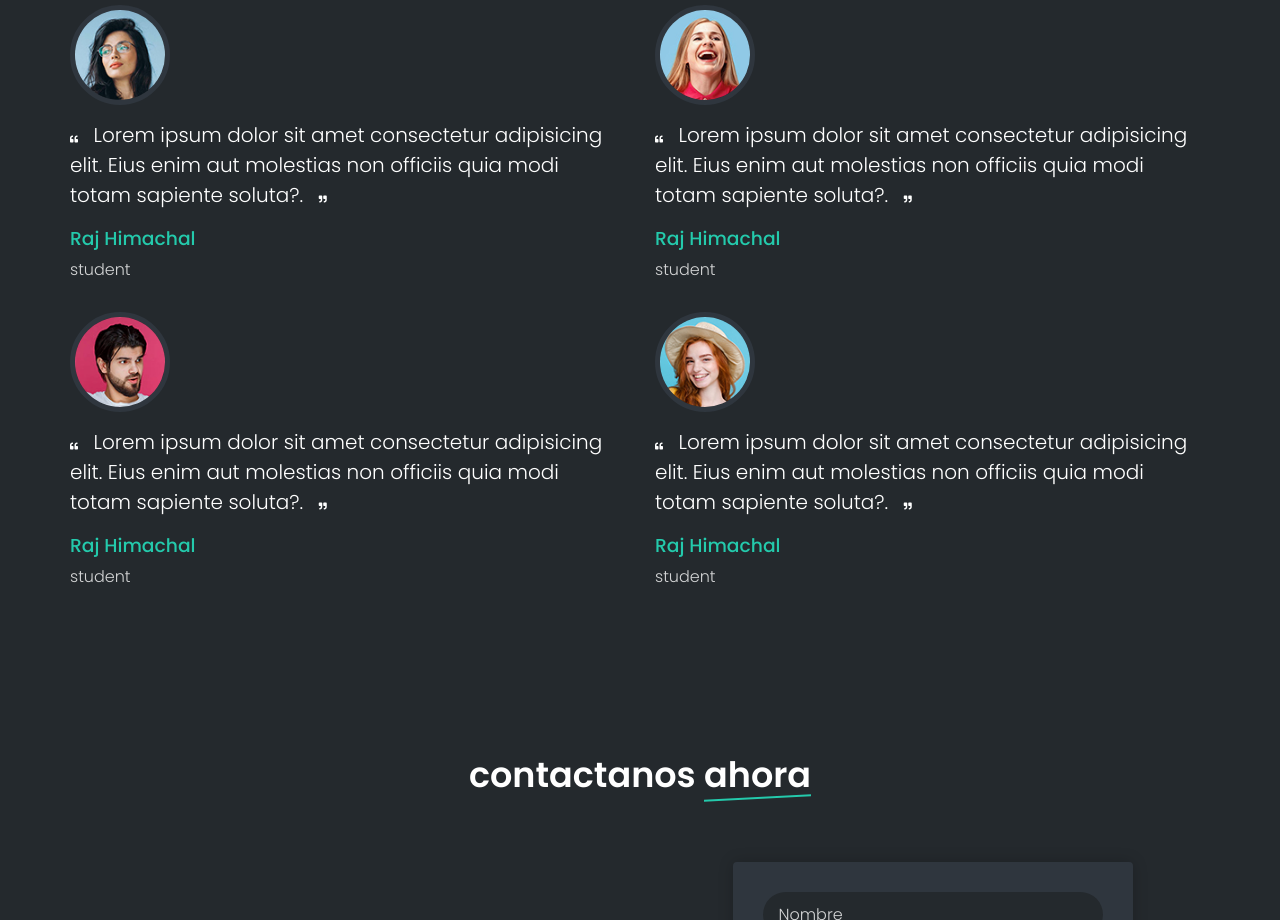
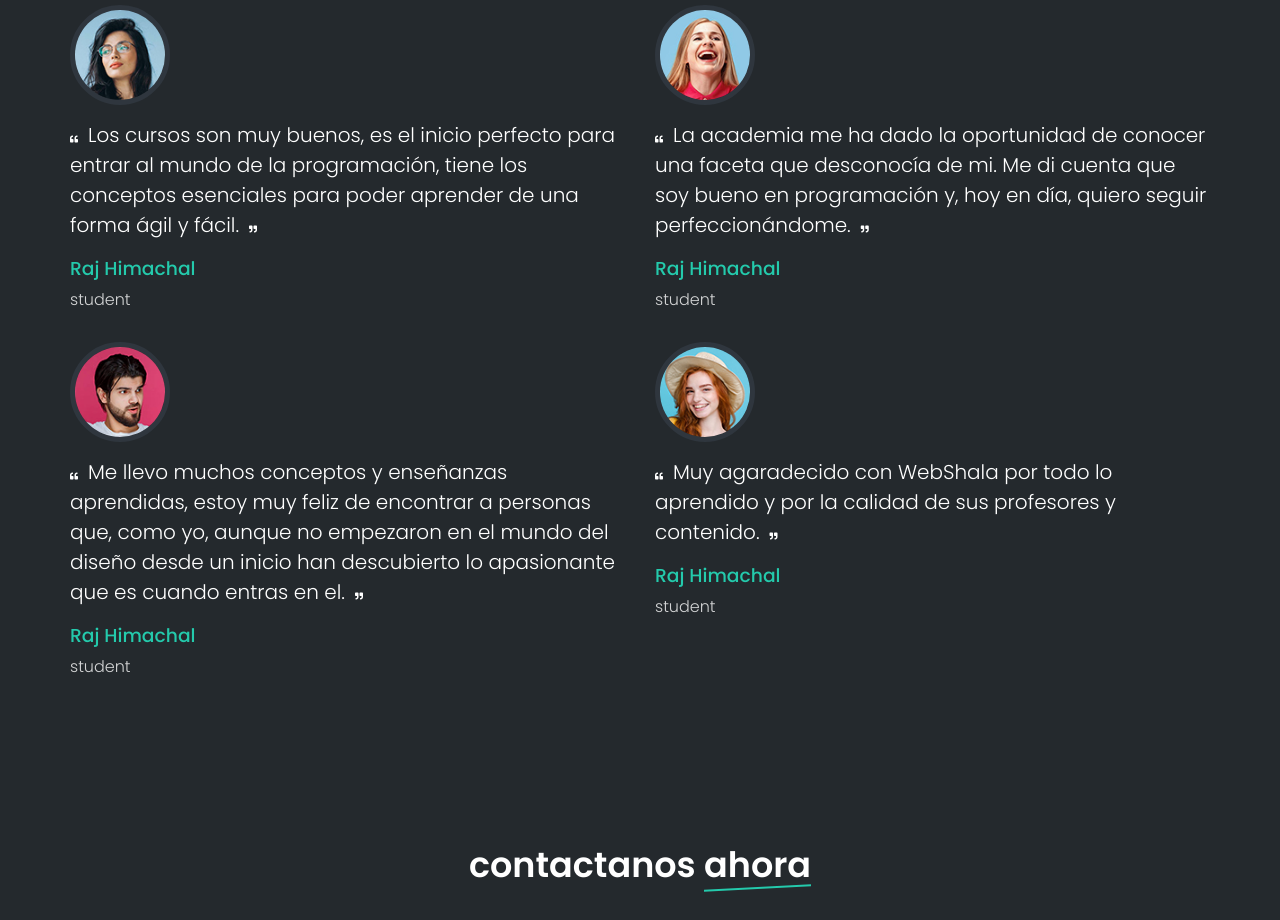
Before and after one commit to euphoricdesign/Webshala, a plain HTML site: page index.html in a window 1280 px wide. Shown: the part 2780-3700 px from the top of the page. Drawn offline with Linux system fonts and the light colour scheme.

Commit message:
changes what our students saying

```diff
--- a/index.html
+++ b/index.html
@@ -249,25 +249,25 @@
             <div class="row">
                 <div class="review-item">
                     <img src="img/reviews/1.jpg" alt="student img">
-                    <p><i class="fas fa-quote-left"></i> Lorem ipsum dolor sit amet consectetur adipisicing elit. Eius enim aut molestias non officiis quia modi totam sapiente soluta?. <i class="fas fa-quote-right"></i></p>
+                    <p><i class="fas fa-quote-left"></i>Los cursos son muy buenos, es el inicio perfecto para entrar al mundo de la programación, tiene los conceptos esenciales para poder aprender de una forma ágil y fácil.<i class="fas fa-quote-right"></i></p>
                     <h3>raj himachal</h3>
                     <span>student</span>
                 </div>
                 <div class="review-item">
                     <img src="img/reviews/2.jpg" alt="student img">
-                    <p><i class="fas fa-quote-left"></i> Lorem ipsum dolor sit amet consectetur adipisicing elit. Eius enim aut molestias non officiis quia modi totam sapiente soluta?. <i class="fas fa-quote-right"></i></p>
+                    <p><i class="fas fa-quote-left"></i>La academia me ha dado la oportunidad de conocer una faceta que desconocía de mi. Me di cuenta que soy bueno en programación y, hoy en día, quiero seguir perfeccionándome.<i class="fas fa-quote-right"></i></p>
                     <h3>raj himachal</h3>
                     <span>student</span>
                 </div>
                 <div class="review-item">
                     <img src="img/reviews/3.jpg" alt="student img">
-                    <p><i class="fas fa-quote-left"></i> Lorem ipsum dolor sit amet consectetur adipisicing elit. Eius enim aut molestias non officiis quia modi totam sapiente soluta?. <i class="fas fa-quote-right"></i></p>
+                    <p><i class="fas fa-quote-left"></i>Me llevo muchos conceptos y enseñanzas aprendidas, estoy muy feliz de encontrar a personas que, como yo, aunque no empezaron en el mundo del diseño desde un inicio han descubierto lo apasionante que es cuando entras en el.<i class="fas fa-quote-right"></i></p>
                     <h3>raj himachal</h3>
                     <span>student</span>
                 </div>
                 <div class="review-item">
                     <img src="img/reviews/4.jpg" alt="student img">
-                    <p><i class="fas fa-quote-left"></i> Lorem ipsum dolor sit amet consectetur adipisicing elit. Eius enim aut molestias non officiis quia modi totam sapiente soluta?. <i class="fas fa-quote-right"></i></p>
+                    <p><i class="fas fa-quote-left"></i>Muy agaradecido con WebShala por todo lo aprendido y por la calidad de sus profesores y contenido.<i class="fas fa-quote-right"></i></p>
                     <h3>raj himachal</h3>
                     <span>student</span>
                 </div>
```
